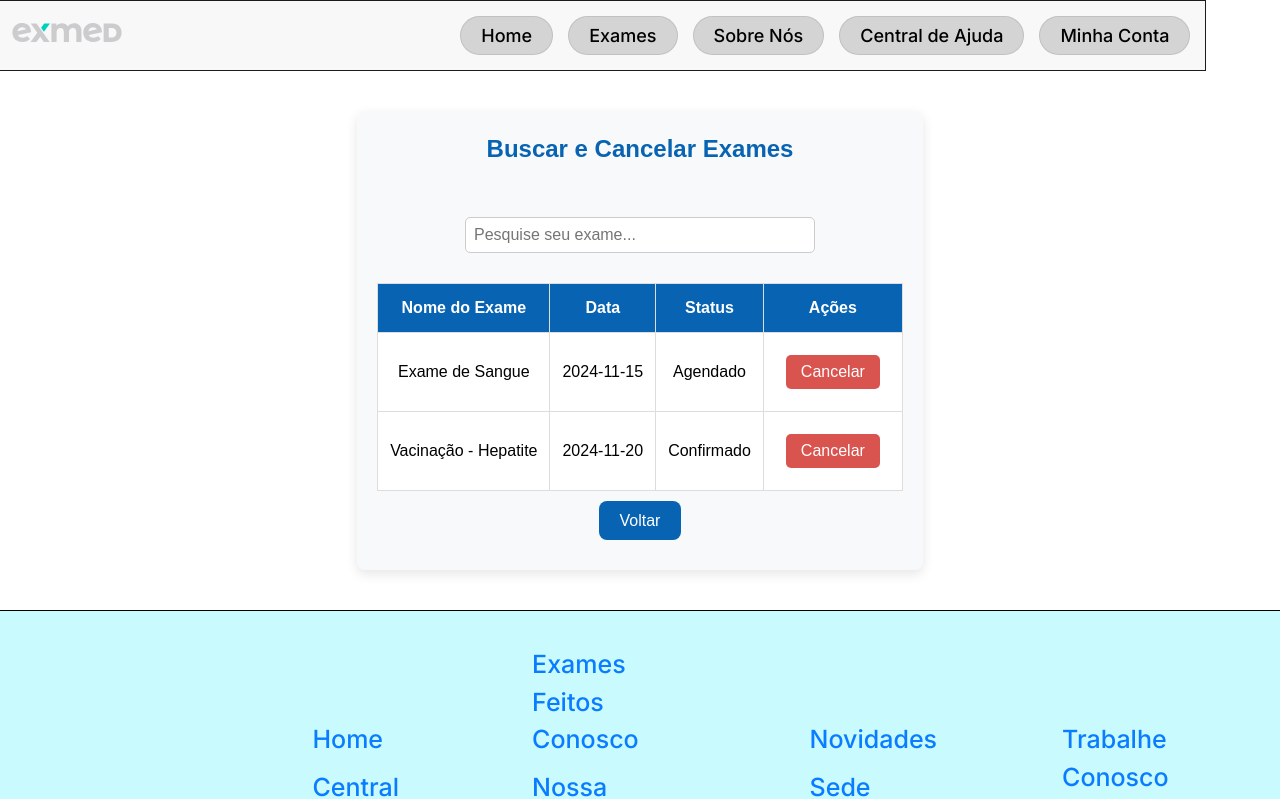
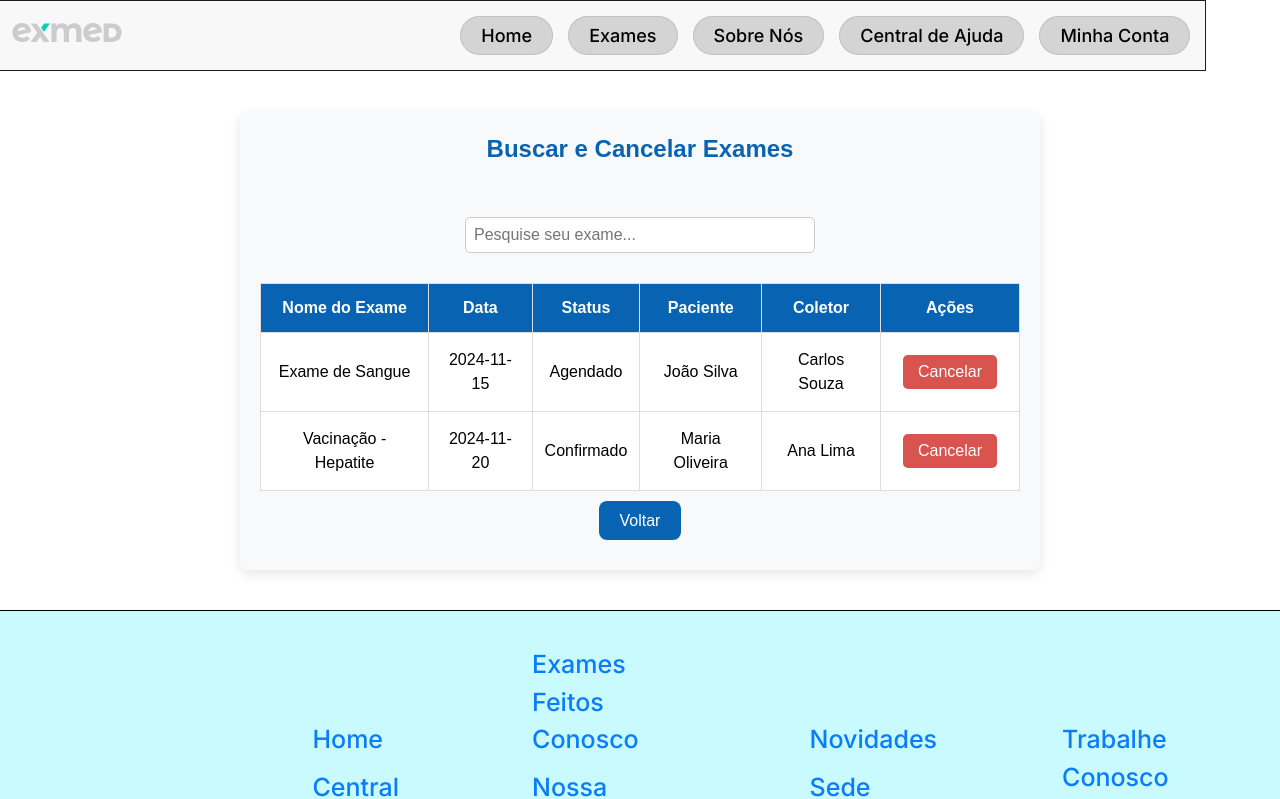
Before and after one commit to Shellbaka/projetoexmed, a React (Vite) app: page /resultado in a window 1280 px wide. Shown: the top 799 px of the page. Built offline with nearby package versions, Linux system fonts and the light colour scheme.

Commit message:
Mudanças nos Buscar Exames

```diff
--- a/src/pages/Exames/BuscarExames.jsx
+++ b/src/pages/Exames/BuscarExames.jsx
@@ -5,10 +5,11 @@ import { Link } from 'react-router-dom';
 export default function BuscarExames() {
     const [pesquisa, setPesquisa] = useState('');
     const [exames, setExames] = useState([
-        { id: 1, nome: 'Exame de Sangue', data: '2024-11-15', status: 'Agendado' },
-        { id: 2, nome: 'Vacinação - Hepatite', data: '2024-11-20', status: 'Confirmado' },
+        { id: 1, nome: 'Exame de Sangue', data: '2024-11-15', status: 'Agendado', paciente: 'João Silva', coletor: 'Carlos Souza' },
+        { id: 2, nome: 'Vacinação - Hepatite', data: '2024-11-20', status: 'Confirmado', paciente: 'Maria Oliveira', coletor: 'Ana Lima' },
         // Adicione mais exames simulados conforme necessário
     ]);
+    const [exameParaCancelar, setExameParaCancelar] = useState(null);
 
     const handlePesquisaChange = (e) => {
         setPesquisa(e.target.value);
@@ -16,7 +17,16 @@ export default function BuscarExames() {
 
     const handleCancelarExame = (id) => {
         setExames(exames.filter(exame => exame.id !== id));
+        setExameParaCancelar(null);
         alert('Exame cancelado com sucesso!');
+    };
+
+    const handleAbrirModal = (id) => {
+        setExameParaCancelar(id);
+    };
+
+    const handleFecharModal = () => {
+        setExameParaCancelar(null);
     };
 
     const examesFiltrados = exames.filter(exame =>
@@ -42,6 +52,8 @@ export default function BuscarExames() {
                                 <th>Nome do Exame</th>
                                 <th>Data</th>
                                 <th>Status</th>
+                                <th>Paciente</th>
+                                <th>Coletor</th>
                                 <th>Ações</th>
                             </tr>
                         </thead>
@@ -51,10 +63,12 @@ export default function BuscarExames() {
                                     <td>{exame.nome}</td>
                                     <td>{exame.data}</td>
                                     <td>{exame.status}</td>
+                                    <td>{exame.paciente}</td>
+                                    <td>{exame.coletor}</td>
                                     <td>
                                         <button
                                             className="btn-cancelar"
-                                            onClick={() => handleCancelarExame(exame.id)}
+                                            onClick={() => handleAbrirModal(exame.id)}
                                         >
                                             Cancelar
                                         </button>
@@ -68,6 +82,20 @@ export default function BuscarExames() {
                 )}
             </div>
 
+            {exameParaCancelar && (
+                <div className="modal">
+                    <div className="modal-content">
+                        <p>Você tem certeza dessa decisão?</p>
+                        <button className="btn-confirmar" onClick={() => handleCancelarExame(exameParaCancelar)}>
+                            Sim
+                        </button>
+                        <button className="btn-cancelar" onClick={handleFecharModal}>
+                            Não
+                        </button>
+                    </div>
+                </div>
+            )}
+
             <Link to="/exame">
                 <button className="btn-voltar">Voltar</button>
             </Link>
```
